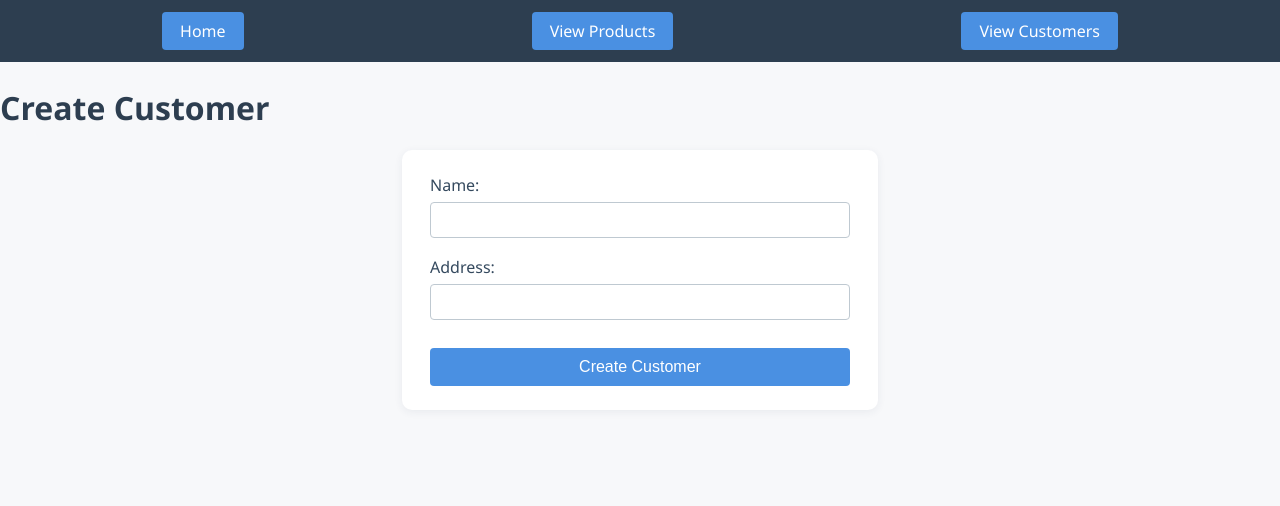
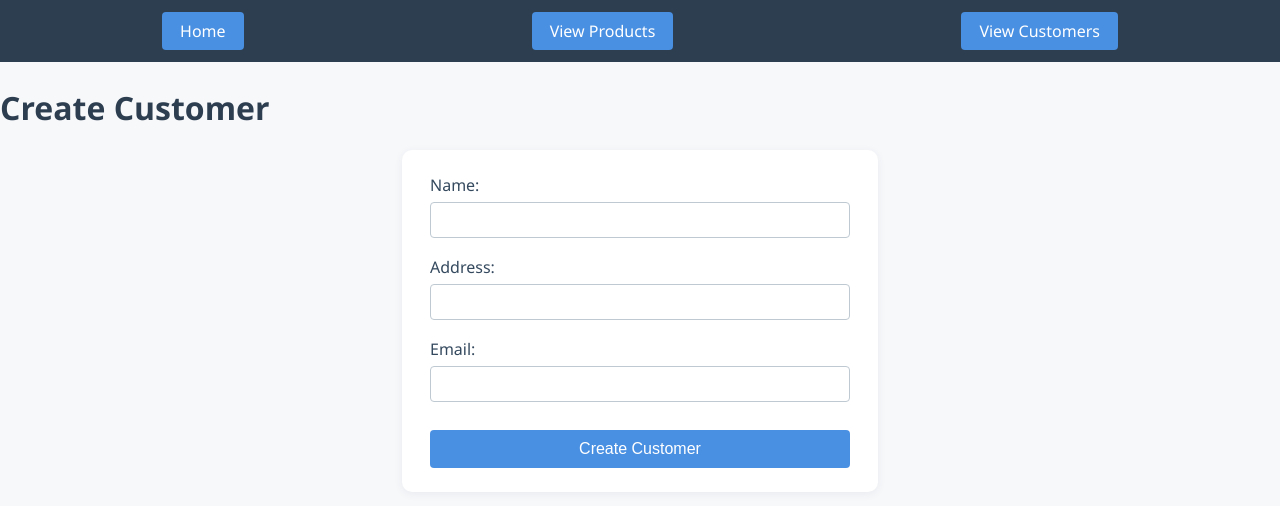
Before and after one commit to bpatel2001/invoicing-system, a React (Vite) app in the folder src/main/client/: page /createcustomer in a window 1280 px wide. Shown: the top 506 px of the page. Built offline with nearby package versions, Linux system fonts and the light colour scheme.

Commit message:
Added extra email field for customer

```diff
--- a/src/main/client/src/api.js
+++ b/src/main/client/src/api.js
@@ -1,5 +1,7 @@
 // Example apiFetch.js
 const API_BASE = 'https://invoicing-system-8sa3.onrender.com';
+
+// const API_BASE = 'http://localhost:8080'
 
 export function apiFetch(url, options) {
   // If url starts with http:// or https://, don't prepend base
--- a/src/main/client/src/creates/CreateCustomer.jsx
+++ b/src/main/client/src/creates/CreateCustomer.jsx
@@ -2,7 +2,7 @@ import { useState, useEffect } from 'react';
 import { apiFetch } from '../api';
 import '../AppStyles.css';
 
-async function createCustomer(customerName, customerAddress) {
+async function createCustomer(customerName, customerAddress, customerEmail) {
   try {
     const response = await apiFetch('/customers', {
       method: 'POST',
@@ -11,7 +11,8 @@ async function createCustomer(customerName, customerAddress) {
       },
       body: JSON.stringify({
         name: customerName,
-        address: customerAddress
+        address: customerAddress,
+        email: customerEmail
       })
     });
 
@@ -30,14 +31,16 @@ async function createCustomer(customerName, customerAddress) {
 function CreateCustomer() {
   const [customerName, setCustomerName] = useState('');
   const [customerAddress, setCustomerAddress] = useState('');
+  const [customerEmail, setCustomerEmail] = useState('');
 
   const handleSubmit = async (e) => {
     e.preventDefault();
     try {
-      const newCustomer = await createCustomer(customerName, customerAddress);
+      const newCustomer = await createCustomer(customerName, customerAddress, customerEmail);
       alert(`Customer created successfully: ${newCustomer.name}`);
       setCustomerName('');
       setCustomerAddress('');
+      setCustomerEmail('');
       window.location.href = '/viewcustomers';
     } catch (error) {
       alert('Failed to create customer. Please try again.');
@@ -75,6 +78,17 @@ function CreateCustomer() {
             />
           </label>
         </div>
+        <div>
+          <label>
+            Email:
+            <input
+              type="text"
+              value={customerEmail}
+              onChange={(e) => setCustomerEmail(e.target.value)}
+              required
+            />
+          </label>
+        </div>
         <button type="submit">Create Customer</button>
       </form>
     </div>
--- a/src/main/client/src/views/ViewCustomers.jsx
+++ b/src/main/client/src/views/ViewCustomers.jsx
@@ -74,27 +74,13 @@ function ViewCustomers() {
             : idx);
           return (
             <li className="idk" key={id} style={{ display: 'grid', gridTemplateColumns: '1fr auto', alignItems: 'center' }}>
-              <span>ID: {id} | Name: {customer.name} | Address: {customer.address}</span>
+              <span><strong>ID:</strong> {id} | <strong>Name:</strong> {customer.name} | <strong>Email:</strong> {customer.email} | <strong>Address:</strong> {customer.address}</span>
               <button
                 onClick={() => handleDeleteCustomer(customer)}
                 style={{ width: 'auto', minWidth: '70px', marginLeft: '12px', padding: '6px 12px', background: 'red', color: 'white', border: 'none', borderRadius: '4px', fontWeight: 600, cursor: 'pointer' }}
               >
                 Delete
               </button>
-              {customer.quotes && customer.quotes.length > 0 && (
-                <ul style={{ gridColumn: '1 / -1' }}>
-                  {customer.quotes.map((quote, qidx) => {
-                    const qid = quote.id || (quote._links && quote._links.self
-                      ? quote._links.self.href.split('/').pop()
-                      : qidx);
-                    return (
-                      <li className = "idk2" key={qid}>
-                        Quote ID: {qid} | Status: {quote.status} | Total Cost: {quote.totalCost}
-                      </li>
-                    );
-                  })}
-                </ul>
-              )}
             </li>
           );
         })}
```
Also changed, not shown: 1 other file (tests, documents, lock files or other folders).
